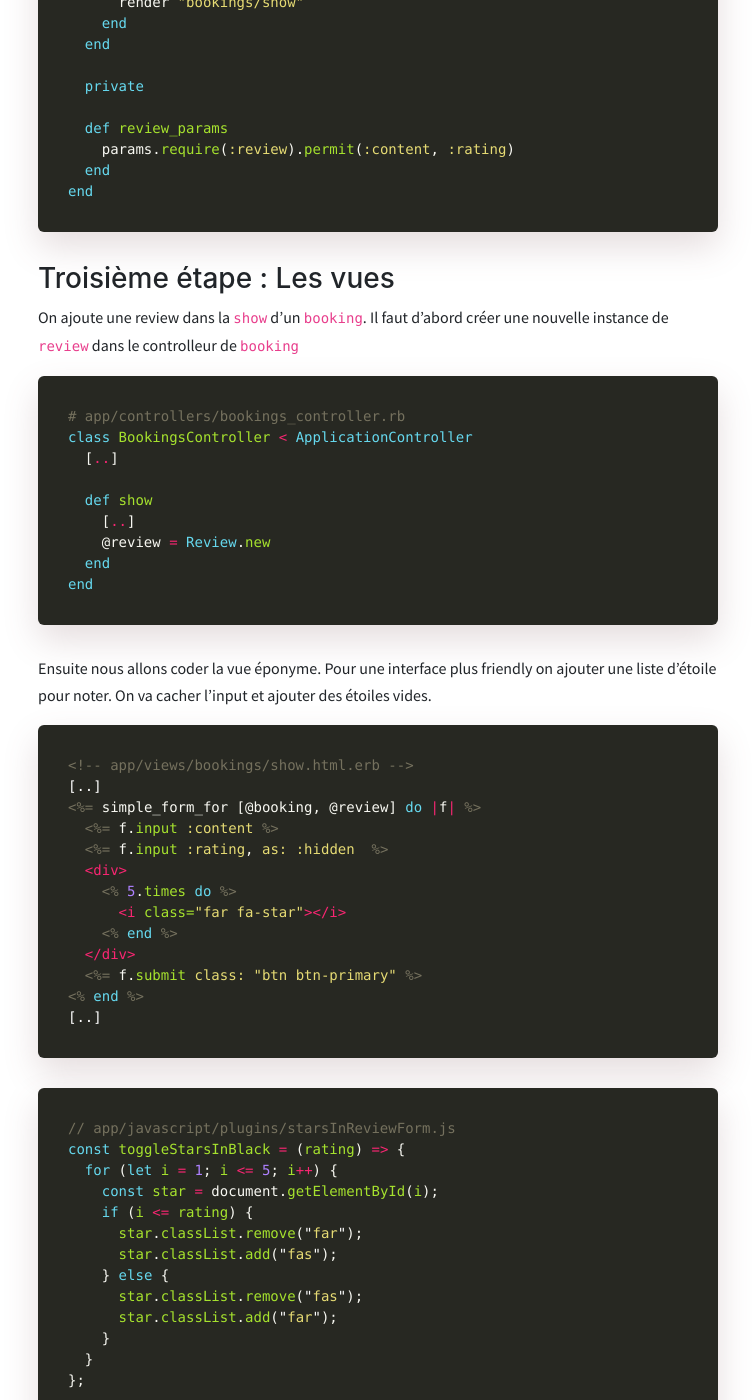
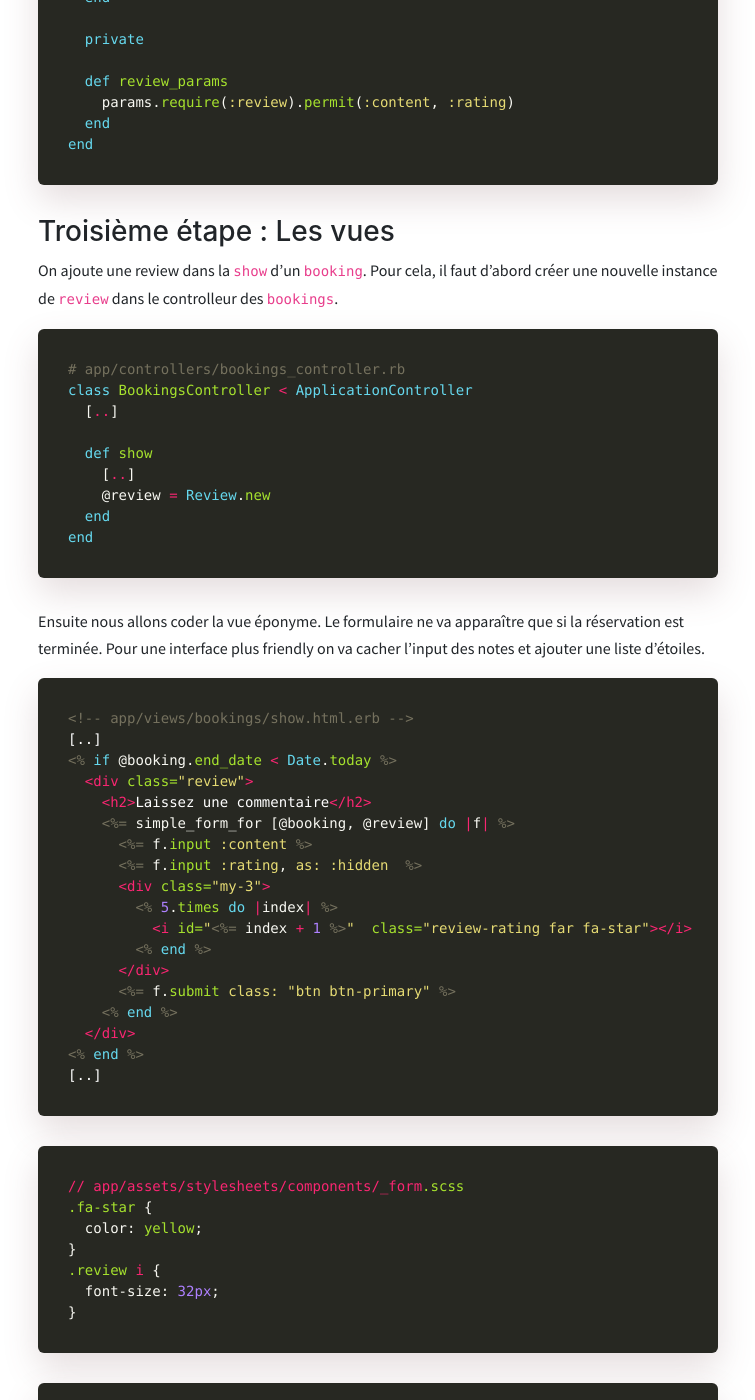
Before and after one commit to alexandrebk/alexandrebk.github.io, a Jekyll site: the page built from _posts/2019-11-30-reviews-and-advanced-simple-form.md, in a window 1280 px wide and 1400 px high, scrolled down 2470 px. Shown: the whole window, without its empty margins (262-1017 px from the left). Built offline with Jekyll 4.4.1, drawn with Linux system fonts in a browser that asks for light colours; nearby versions of some CDN libraries; some of the changed text lies outside the part shown.

Commit message:
Update Review Post

````diff
--- a/_posts/2019-11-30-reviews-and-advanced-simple-form.md
+++ b/_posts/2019-11-30-reviews-and-advanced-simple-form.md
@@ -1,6 +1,6 @@
 ---
 layout:     post
-title:      "Ajouter des reviews et tricks pour Simple Form"
+title:      "Reviews et tricks pour Simple Form"
 author:     alexandre
 difficulty: 1
 ---
@@ -35,7 +35,7 @@ class Review < ApplicationRecord
 end
 ```
 
-Il faut modifier les modèles `User`, `Booking` et `Flat` et leur indiquer qu’ils ont plusieurs `reviews`.
+Mettons à jour les modèles `User`, `Booking` et `Flat`.
 
 ```ruby
 # app/models/user.rb
@@ -64,25 +64,25 @@ end
 
 ### Seconde étape: Les routes et le Controlleur
 
-Nous allons ajouter des routes pour la création de `reviews`.
+Nous allons ajouter une route pour la création d'une `review`.
 
 ```ruby
 # config/routes.rb
 Rails.application.routes.draw do
   [...]
   resources :bookings do
-    resources :reviews, only [:create]
+    resources :reviews, only: [:create]
   end
 end
 ```
 
-Ensuite on va créer le controller
+Ensuite on va générer le controlleur `reviews`.
 
 ```sh
 rails g controller reviews
 ```
 
-Ensuite nous allons dans le controlleur pour coder la méthode create
+Ensuite nous allons dans le controlleur pour coder la méthode create.
 
 ```ruby
 # app/controllers/reviews_controllers.rb
@@ -109,7 +109,7 @@ end
 
 ### Troisième étape : Les vues
 
-On ajoute une review dans la `show` d’un `booking`. Il faut d'abord créer une nouvelle instance de `review` dans le controlleur de `booking`
+On ajoute une review dans la `show` d’un `booking`. Pour cela, il faut d'abord créer une nouvelle instance de `review` dans le controlleur des `bookings`.
 
 ```ruby
 # app/controllers/bookings_controller.rb
@@ -123,21 +123,43 @@ class BookingsController < ApplicationController
 end
 ```
 
-Ensuite nous allons coder la vue éponyme. Pour une interface plus friendly on ajouter une liste d'étoile pour noter. On va cacher l'input et ajouter des étoiles vides.
+Ensuite nous allons coder la vue éponyme. Le formulaire ne va apparaître que si la réservation est terminée. Pour une interface plus friendly on va cacher l'input des notes et ajouter une liste d'étoiles.
 
 ```erb
 <!-- app/views/bookings/show.html.erb -->
 [..]
-<%= simple_form_for [@booking, @review] do |f| %>
-  <%= f.input :content %>
-  <%= f.input :rating, as: :hidden  %>
-  <div>
-    <% 5.times do %>
-      <i class="far fa-star"></i>
+<% if @booking.end_date < Date.today %>
+  <div class="review">
+    <h2>Laissez une commentaire</h2>
+    <%= simple_form_for [@booking, @review] do |f| %>
+      <%= f.input :content %>
+      <%= f.input :rating, as: :hidden  %>
+      <div class="my-3">
+        <% 5.times do |index| %>
+          <i id="<%= index + 1 %>"  class="review-rating far fa-star"></i>
+        <% end %>
+      </div>
+      <%= f.submit class: "btn btn-primary" %>
     <% end %>
   </div>
-  <%= f.submit class: "btn btn-primary" %>
 <% end %>
+[..]
+```
+
+```css
+// app/assets/stylesheets/components/_form.scss
+.fa-star {
+  color: yellow;
+}
+.review i {
+  font-size: 32px;
+}
+```
+
+```css
+// app/assets/stylesheets/components/_index.scss
+[..]
+@import "form";
 [..]
 ```
 
@@ -147,11 +169,9 @@ const toggleStarsInBlack = (rating) => {
   for (let i = 1; i <= 5; i++) {
     const star = document.getElementById(i);
     if (i <= rating) {
-      star.classList.remove("far");
-      star.classList.add("fas");
+      star.className = "review-rating fas fa-star"
     } else {
-      star.classList.remove("fas");
-      star.classList.add("far");
+      star.className = "review-rating far fa-star"
     }
   }
 };
@@ -204,18 +224,20 @@ Nous allons coder la vue éponyme.
 ```erb
 <!-- app/views/flats/show.html.erb -->
 [..]
-<% @reviews.each do |review| %>
-  <p><%= review.user.name %></p>
-  <p><%= review.content %></p>
-  <p>
-    <% review.rating.times do %>
-      <i class="fas fa-star"></i>
-    <% end %>
-    <% (5 - review.rating).times do %>
-      <i class="far fa-star"></i>
-    <% end %>
-  </p>
-<% end %>
+<div class="reviews">
+  <% @reviews.each do |review| %>
+    <p>
+      <%= review.user.first_name %>
+      <% review.rating.times do %>
+        <i class="fas fa-star"></i>
+      <% end %>
+      <% (5 - review.rating).times do %>
+        <i class="far fa-star"></i>
+      <% end %>
+    </p>
+    <p><%= review.content %></p>
+  <% end %>
+</div>
 [..]
 ```
 
````
Also changed, not shown: other parts of _posts/2019-11-30-reviews-and-advanced-simple-form.md (+4 -4 lines).
